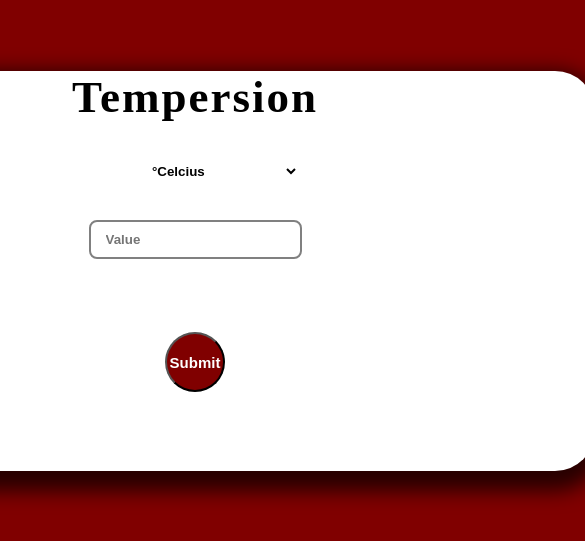
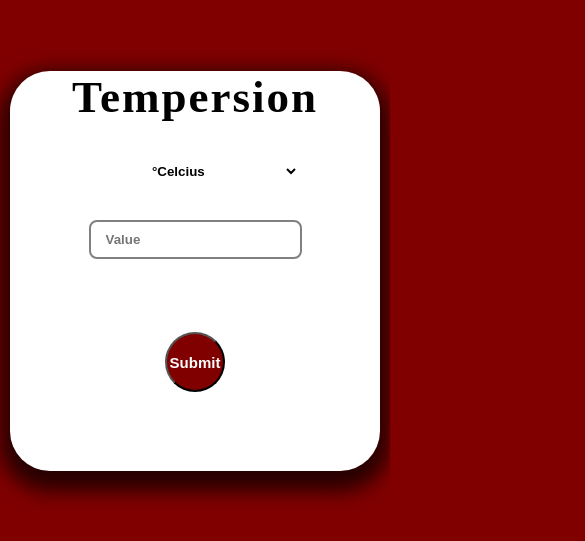
Before and after one commit to farhandotdev/Tempersion, a plain HTML site: page index.html in a window 390 px wide. Shown: the part 151-692 px from the top of the page, 585 px wide, since content can reach past the window. Drawn offline with Linux system fonts and the light colour scheme.

Commit message:
updating css with responsiveness

```diff
--- a/style.css
+++ b/style.css
@@ -71,3 +71,39 @@ span{
     margin-right: 20px;
     margin-left: 20px;
 }
+
+@media screen and (max-width: 850px) {
+    #tempCalc{
+        width: 800px;
+    }
+}
+@media screen and (max-width: 800px) {
+    #tempCalc{
+        width: 700px;
+    }
+}
+@media screen and (max-width: 700px) {
+    #tempCalc{
+        width: 600px;
+    }
+}
+@media screen and (max-width: 600px) {
+    #tempCalc{
+        width: 500px;
+    }
+}
+@media screen and (max-width: 500px) {
+    #tempCalc{
+        width: 400px;
+    }
+}
+@media screen and (max-width: 400px) {
+    #tempCalc{
+        width: 370px;
+    }
+}
+@media screen and (max-width: 370px) {
+    #tempCalc{
+        width: 200px;
+    }
+}
```
